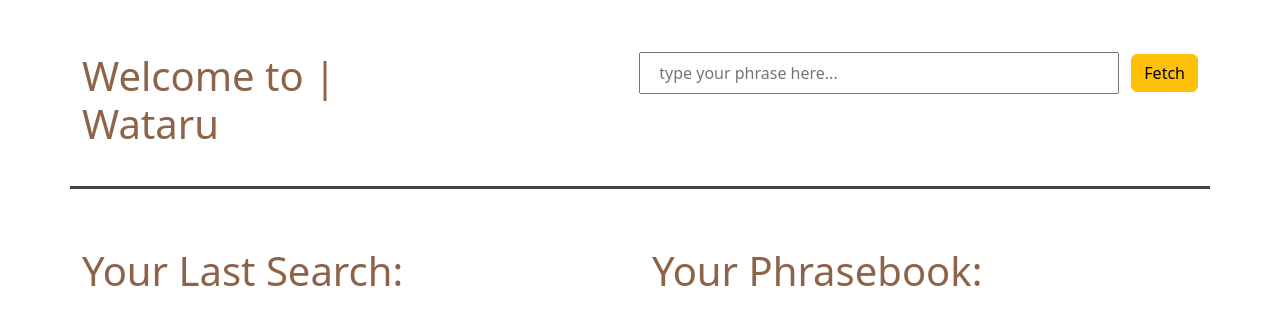
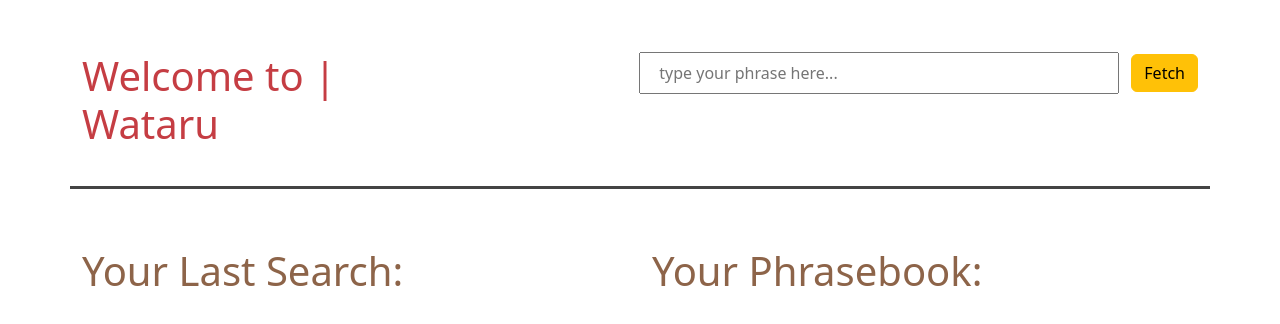
Before and after one commit to jonlld/wataru-front, a React (Create React App) app: page / in a window 1280 px wide. Shown: the top 324 px of the page. Built offline with nearby package versions, Linux system fonts and the light colour scheme.

Commit message:
update color scheme

```diff
--- a/src/components/Latest.js
+++ b/src/components/Latest.js
@@ -25,7 +25,7 @@ const Latest = ({ phrases, randomNum, setBookmarked }) => {
         <Card.Title>{phrase.input}</Card.Title>
         <Card.Text>{phrase.translatedText}</Card.Text>
         <div className="d-grid gap-2">
-          <Button variant="secondary" size="lg" onClick={bookmarkHandler}>
+          <Button variant="warning" size="lg" onClick={bookmarkHandler}>
             Add
           </Button>
         </div>
--- a/src/components/Page.js
+++ b/src/components/Page.js
@@ -4,6 +4,9 @@ import { Button, Accordion, Stack } from "react-bootstrap";
 // TODO change color / formatting
 // TODO add remove option
 // TODO stop last accordion from opening
+
+// reference:
+// 0: {translatedText: '美術館', detectedSourceLanguage: 'en', input: 'Museum'}
 
 const Page = ({ phrase }) => {
   return (
@@ -13,7 +16,6 @@ const Page = ({ phrase }) => {
         <Accordion.Body>
           <Stack>
             <div>{phrase.translatedText}</div>
-            <div></div>
           </Stack>
         </Accordion.Body>
       </Accordion.Item>
@@ -22,5 +24,3 @@ const Page = ({ phrase }) => {
 };
 
 export default Page;
-
-// 0: {translatedText: '美術館', detectedSourceLanguage: 'en', input: 'Museum'}
--- a/src/index.css
+++ b/src/index.css
@@ -7,12 +7,14 @@
 
 h1 {
   color: #8d6449;
+  /* color: #c53d43; */
   margin-top: 1rem;
 }
 
 .header {
   margin-left: 0;
   text-align: left;
+  color: #c53d43;
 }
 
 .form-container {
```
Also changed, not shown: src/components/SingleCard.js (deleted, +0 -24 lines).
